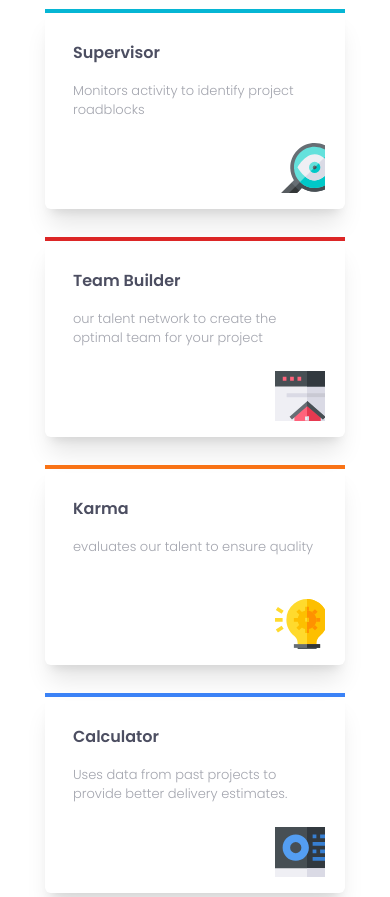
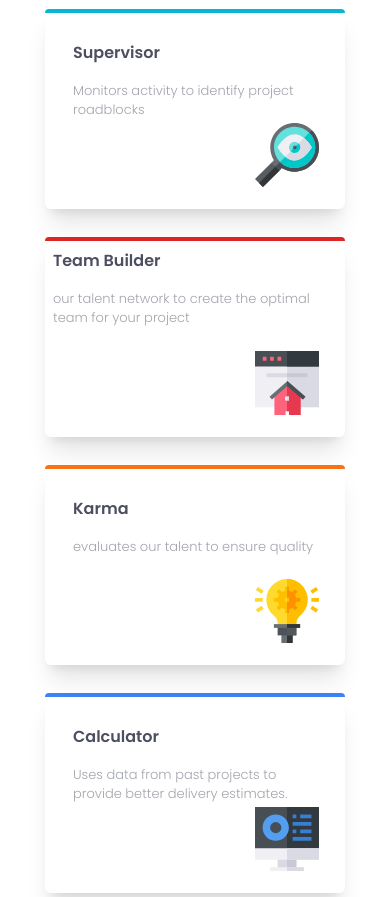
Before and after one commit to dineshxo/four-card-feature-section-master, a plain HTML site: page index.html in a window 390 px wide. Shown: the part 340-1237 px from the top of the page. Drawn offline with nearby package versions, Linux system fonts and the light colour scheme.

Commit message:
Responsive

```diff
--- a/index.html
+++ b/index.html
@@ -39,7 +39,7 @@
       class="flex gap-7 md:flex-row flex-col justify-center items-center mx-auto mt-10 mb-10"
     >
       <div class="h-[200px] w-[300px] shadow-xl rounded-md">
-        <div class="bg-cyan-500 h-1"></div>
+        <div class="bg-cyan-500 h-1 rounded-tl-md rounded-tr-md"></div>
         <div class="relative h-full p-7">
           <h2 class="text-[16px] poppins-semibold large-text-color mb-4">
             Supervisor
@@ -51,8 +51,8 @@
           <svg
             class="absolute bottom-5 right-5"
             xmlns="http://www.w3.org/2000/svg"
-            width="50"
-            height="50"
+            width="70"
+            height="70"
           >
             <g fill="none">
               <path
@@ -110,8 +110,8 @@
 
       <div class="flex gap-7 flex-col">
         <div class="h-[200px] w-[300px] shadow-xl rounded-md">
-          <div class="bg-red-600 h-1"></div>
-          <div class="relative h-full p-7">
+          <div class="bg-red-600 h-1 rounded-tl-md rounded-tr-md"></div>
+          <div class="relative h-full p-2">
             <h2 class="text-[16px] poppins-semibold large-text-color mb-4">
               Team Builder
             </h2>
@@ -122,8 +122,8 @@
             <svg
               class="absolute bottom-5 right-5"
               xmlns="http://www.w3.org/2000/svg"
-              width="50"
-              height="50"
+              width="70"
+              height="70"
             >
               <g fill="none">
                 <path
@@ -164,7 +164,7 @@
         </div>
 
         <div class="h-[200px] w-[300px] shadow-xl rounded-md">
-          <div class="bg-orange-500 h-1"></div>
+          <div class="bg-orange-500 h-1 rounded-tl-md rounded-tr-md"></div>
           <div class="relative h-full p-7">
             <h2 class="text-[16px] poppins-semibold large-text-color mb-4">
               Karma
@@ -176,8 +176,8 @@
             <svg
               class="absolute bottom-5 right-5"
               xmlns="http://www.w3.org/2000/svg"
-              width="50"
-              height="50"
+              width="70"
+              height="70"
             >
               <g fill="none">
                 <path fill="#676E74" d="M26.375 52.625h11.25V64h-11.25z" />
@@ -239,7 +239,7 @@
         </div>
       </div>
       <div class="h-[200px] w-[300px] shadow-xl rounded-md">
-        <div class="bg-blue-500 h-1"></div>
+        <div class="bg-blue-500 h-1 rounded-tl-md rounded-tr-md"></div>
         <div class="relative h-full p-7">
           <h2 class="text-[16px] poppins-semibold large-text-color mb-4">
             Calculator
@@ -251,8 +251,8 @@
           <svg
             class="absolute bottom-5 right-5"
             xmlns="http://www.w3.org/2000/svg"
-            width="50"
-            height="50"
+            width="70"
+            height="70"
           >
             <g fill="none">
               <path
```
